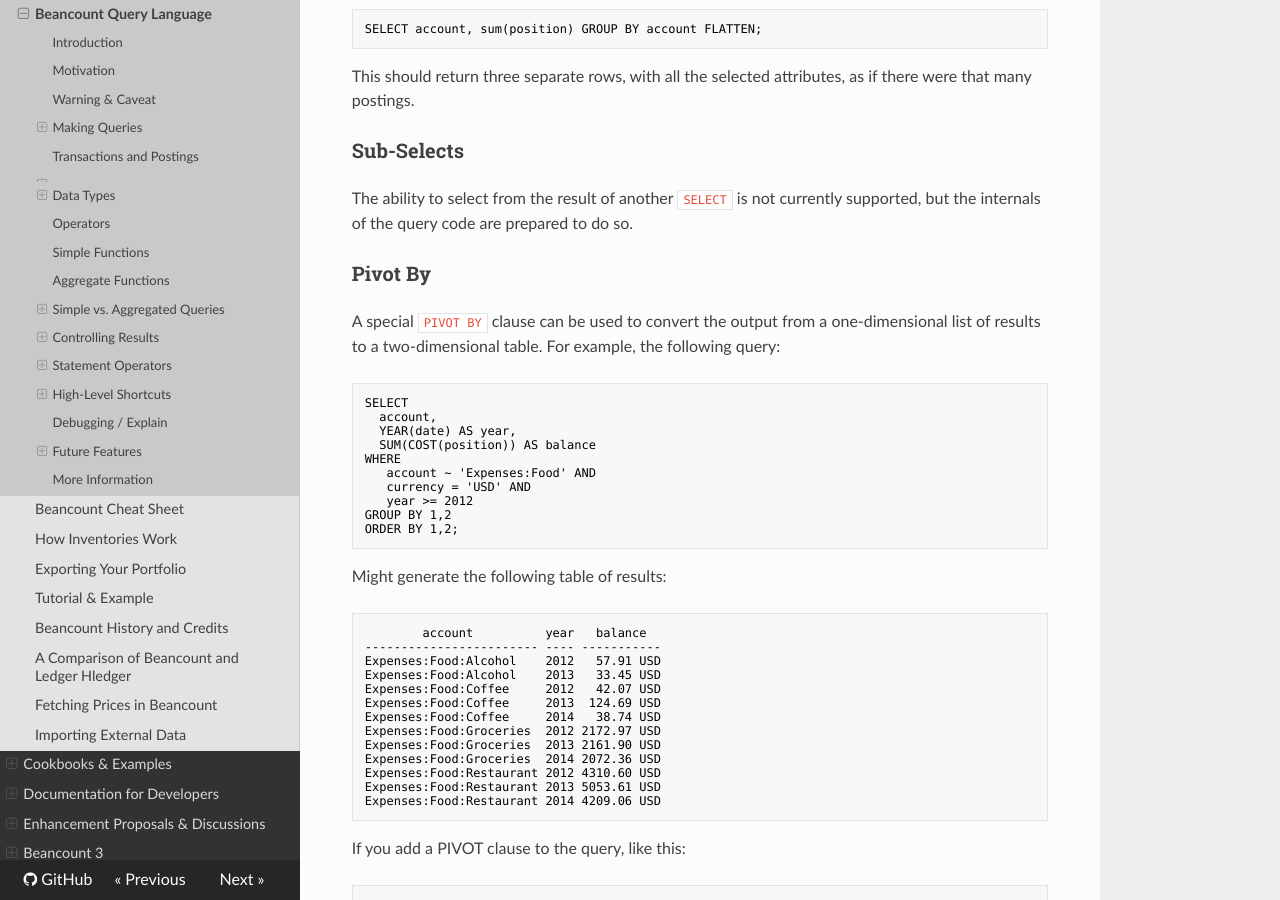
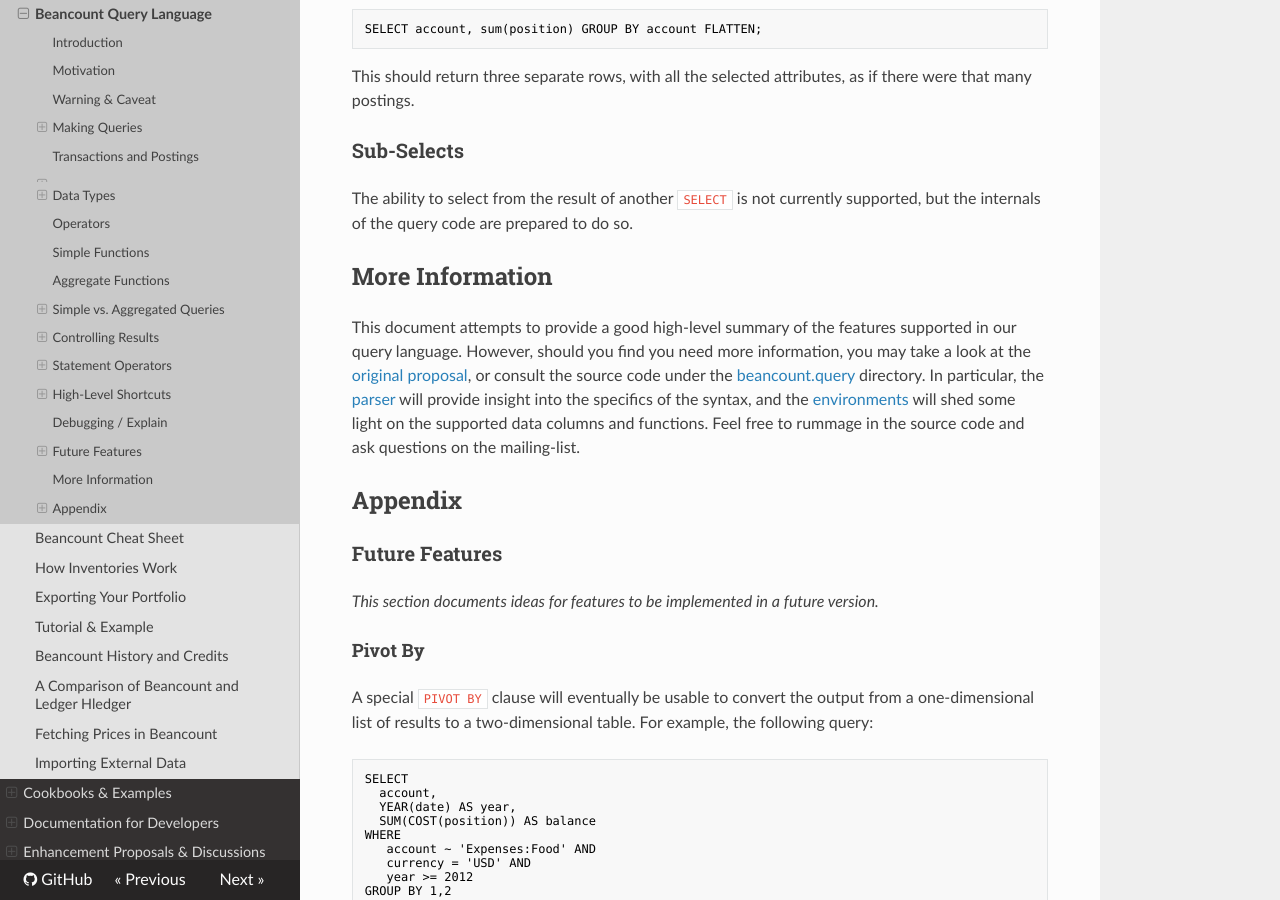
Before and after one commit to beancount/docs, an MkDocs documentation site: the page built from docs/beancount_query_language.md, in a window 1280 px wide and 900 px high, scrolled down 17907 px. Built offline with MkDocs 1.6.1, drawn with Linux system fonts in a browser that asks for light colours; some of the changed text lies outside the part shown.

Commit message:
Re-generate docs

```diff
--- a/docs/beancount_query_language.md
+++ b/docs/beancount_query_language.md
@@ -558,9 +558,21 @@
 
 The ability to select from the result of another `SELECT` is not currently supported, but the internals of the query code are prepared to do so.
 
-### Pivot By<a id="pivot-by"></a>
+More Information<a id="more-information"></a>
+---------------------------------------------
 
-A special `PIVOT BY` clause can be used to convert the output from a one-dimensional list of results to a two-dimensional table. For example, the following query:
+This document attempts to provide a good high-level summary of the features supported in our query language. However, should you find you need more information, you may take a look at the [<span class="underline">original proposal</span>](http://furius.ca/beancount/doc/proposal-query), or consult the source code under the [<span class="underline">beancount.query</span>](https://github.com/beancount/beancount/tree/v2/beancount/query/) directory. In particular, the [<span class="underline">parser</span>](https://github.com/beancount/beancount/tree/master/beancount/parser) will provide insight into the specifics of the syntax, and the [<span class="underline">environments</span>](https://github.com/beancount/beancount/tree/v2/beancount/query/query_env.py) will shed some light on the supported data columns and functions. Feel free to rummage in the source code and ask questions on the mailing-list.
+
+Appendix<a id="appendix"></a>
+-----------------------------
+
+### Future Features<a id="future-features-1"></a>
+
+*This section documents ideas for features to be implemented in a future version.*
+
+#### Pivot By<a id="pivot-by"></a>
+
+A special `PIVOT BY` clause will eventually be usable to convert the output from a one-dimensional list of results to a two-dimensional table. For example, the following query:
 
     SELECT
       account,
@@ -641,8 +653,3 @@
     Expenses:Food:Coffee       42.07 USD 2012-07-19  124.69 USD 2013-12-16   38.74 USD 2014-09-21
     Expenses:Food:Groceries  2172.97 USD 2012-12-30 2161.90 USD 2013-12-31 2072.36 USD 2014-11-20
     Expenses:Food:Restaurant 4310.60 USD 2012-12-30 5053.61 USD 2013-12-29 4209.06 USD 2014-11-28
-
-More Information<a id="more-information"></a>
----------------------------------------------
-
-This document attempts to provide a good high-level summary of the features supported in our query language. However, should you find you need more information, you may take a look at the [<span class="underline">original proposal</span>](http://furius.ca/beancount/doc/proposal-query), or consult the source code under the [<span class="underline">beancount.query</span>](https://github.com/beancount/beancount/tree/v2/beancount/query/) directory. In particular, the [<span class="underline">parser</span>](https://github.com/beancount/beancount/tree/master/beancount/parser) will provide insight into the specifics of the syntax, and the [<span class="underline">environments</span>](https://github.com/beancount/beancount/tree/v2/beancount/query/query_env.py) will shed some light on the supported data columns and functions. Feel free to rummage in the source code and ask questions on the mailing-list.
```
Also changed, not shown: docs/external_contributions.md (+2 -0 lines).
